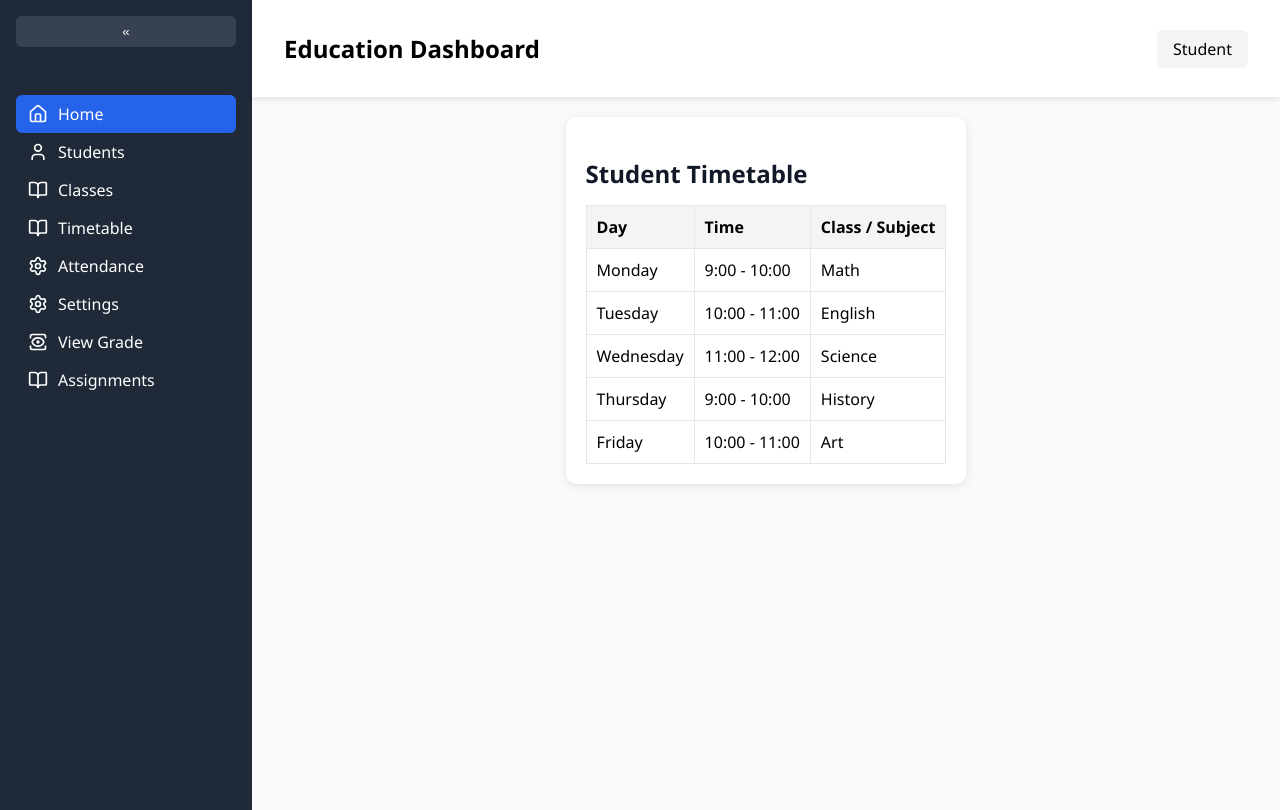
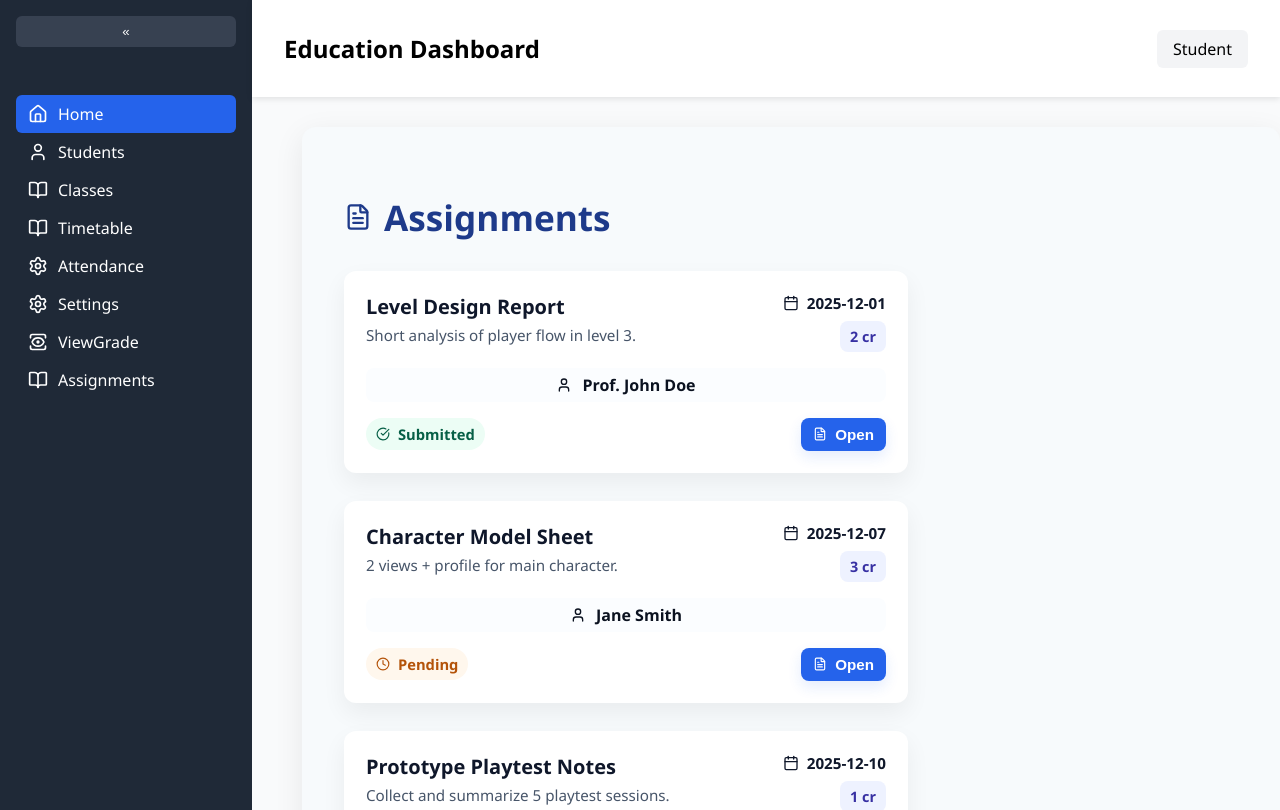
Before and after one commit to aishasurve2007/WP, a React (Vite) app: page /student/Assignments in a window 1280 px wide. Shown: the top 810 px of the page. Built offline with nearby package versions, Linux system fonts and the light colour scheme.

Commit message:
features

```diff
--- a/src/components/Assignments.css
+++ b/src/components/Assignments.css
@@ -1,32 +1,192 @@
-.timetable {
-  background: #fff;
-  padding: 20px;
-  border-radius: 10px;
-  box-shadow: 0 2px 10px rgba(0,0,0,0.1);
-  max-width: 700px;
-  margin: 20px auto;
+/* Container - left aligned and larger */
+.assign-container {
+  background: #f7fafc;
+  padding: 42px;
+  border-radius: 14px;
+  max-width: 1200px;
+  margin: 30px 0 30px 50px; /* left aligned */
+  box-shadow: 0 8px 30px rgba(0,0,0,0.08);
+  font-family: 'Segoe UI', Tahoma, Geneva, Verdana, sans-serif;
 }
 
-.timetable h2 {
-  margin-bottom: 15px;
-  color: #111827;
+/* Header */
+.assign-header {
+  display: flex;
+  align-items: center;
+  gap: 12px;
+  font-size: 2.2rem;
+  color: #1e3a8a;
+  margin-bottom: 30px;
 }
 
-.timetable table {
-  width: 100%;
-  border-collapse: collapse;
+/* List layout */
+.assign-list {
+  display: flex;
+  flex-wrap: wrap;
+  gap: 28px;
 }
 
-.timetable th, .timetable td {
-  border: 1px solid #e5e7eb;
-  padding: 10px;
-  text-align: left;
+/* Card */
+.assign-card {
+  background: #ffffff;
+  width: 520px; /* wider card */
+  border-radius: 12px;
+  padding: 22px;
+  box-shadow: 0 10px 25px rgba(0,0,0,0.06);
+  display: flex;
+  flex-direction: column;
+  gap: 16px;
+  transition: transform 0.22s ease, box-shadow 0.22s ease;
 }
 
-.timetable th {
-  background-color: #f3f4f6;
+.assign-card:hover {
+  transform: translateY(-6px);
+  box-shadow: 0 16px 40px rgba(0,0,0,0.08);
 }
 
-.timetable tr:hover {
-  background-color: #fef3c7; /* subtle hover highlight */
+/* Top row: title+desc on left, due & credits on right */
+.assign-top {
+  display: flex;
+  justify-content: space-between;
+  gap: 18px;
+  align-items: flex-start;
 }
+
+.assign-title-wrap {
+  max-width: 370px;
+}
+
+.assign-title {
+  font-size: 1.25rem;
+  margin: 0 0 6px 0;
+  color: #0f172a;
+}
+
+.assign-small-desc {
+  margin: 0;
+  font-size: 0.95rem;
+  color: #475569;
+  line-height: 1.3;
+}
+
+/* right side within top */
+.assign-right {
+  display: flex;
+  flex-direction: column;
+  align-items: flex-end;
+  gap: 8px;
+}
+
+.assign-due {
+  display: flex;
+  align-items: center;
+  gap: 8px;
+  font-size: 0.95rem;
+  color: #0f172a;
+}
+
+.assign-due-text {
+  font-weight: 600;
+}
+
+.assign-credits {
+  background: #eef2ff;
+  color: #3730a3;
+  font-weight: 600;
+  padding: 6px 10px;
+  border-radius: 8px;
+  font-size: 0.9rem;
+}
+
+/* Instructor centered in the middle of the card */
+.assign-middle {
+  display: flex;
+  align-items: center;
+  justify-content: center; /* centered */
+  gap: 10px;
+  padding: 6px 0;
+  color: #0b1220;
+  font-weight: 600;
+  background: #fbfdff;
+  border-radius: 8px;
+  width: 100%;
+}
+
+/* Bottom row: status left, actions right */
+.assign-bottom {
+  display: flex;
+  justify-content: space-between;
+  align-items: center;
+  gap: 12px;
+}
+
+/* Status styles */
+.assign-status {
+  display: inline-flex;
+  align-items: center;
+  gap: 8px;
+  padding: 6px 10px;
+  border-radius: 999px;
+  font-weight: 600;
+  font-size: 0.92rem;
+}
+
+.status-submitted {
+  background: #ecfdf5;
+  color: #065f46;
+}
+
+.status-pending {
+  background: #fff7ed;
+  color: #b45309;
+}
+
+.status-overdue {
+  background: #fff1f2;
+  color: #9f1239;
+}
+
+/* Actions */
+.assign-actions {
+  display: flex;
+  gap: 12px;
+}
+
+/* Buttons */
+.btn-primary,
+.btn-secondary {
+  display: inline-flex;
+  align-items: center;
+  gap: 8px;
+  border: none;
+  padding: 8px 12px;
+  font-weight: 600;
+  border-radius: 8px;
+  cursor: pointer;
+  font-size: 0.95rem;
+}
+
+/* primary */
+.btn-primary {
+  background: #2563eb;
+  color: white;
+  box-shadow: 0 6px 14px rgba(37,99,235,0.12);
+}
+
+/* secondary */
+.btn-secondary {
+  background: #f1f5f9;
+  color: #0f172a;
+  border: 1px solid #e6eef8;
+}
+
+/* small responsive tweak */
+@media (max-width: 600px) {
+  .assign-card {
+    width: 100%;
+  }
+  .assign-container {
+    margin-left: 16px;
+    padding: 24px;
+  }
+}
--- a/src/components/Assignments.jsx
+++ b/src/components/Assignments.jsx
@@ -1,52 +1,94 @@
-import React, { useState, useEffect } from "react";
-import "./Timetable.css";
+import React from "react";
+import {
+  FileText,
+  Calendar,
+  User,
+  Paperclip,
+  CheckCircle,
+  Clock
+} from "lucide-react";
+import "./Assignments.css";
 
-export default function Timetable({ userType }) {
-  const [timetable, setTimetable] = useState([]);
+export default function Assignments() {
+  const assignments = [
+    {
+      title: "Level Design Report",
+      desc: "Short analysis of player flow in level 3.",
+      instructor: "Prof. John Doe",
+      due: "2025-12-01",
+      credits: 2,
+      attachments: 1,
+      status: "Submitted"
+    },
+    {
+      title: "Character Model Sheet",
+      desc: "2 views + profile for main character.",
+      instructor: "Jane Smith",
+      due: "2025-12-07",
+      credits: 3,
+      attachments: 2,
+      status: "Pending"
+    },
+    {
+      title: "Prototype Playtest Notes",
+      desc: "Collect and summarize 5 playtest sessions.",
+      instructor: "Alex Johnson",
+      due: "2025-12-10",
+      credits: 1,
+      attachments: 0,
+      status: "Overdue"
+    }
+  ];
 
-  useEffect(() => {
-    // Dummy data for students
-    const studentData = [
-      { id: 1, day: "Monday", time: "9:00 - 10:00", subject: "Math" },
-      { id: 2, day: "Tuesday", time: "10:00 - 11:00", subject: "English" },
-      { id: 3, day: "Wednesday", time: "11:00 - 12:00", subject: "Science" },
-      { id: 4, day: "Thursday", time: "9:00 - 10:00", subject: "History" },
-      { id: 5, day: "Friday", time: "10:00 - 11:00", subject: "Art" },
-    ];
-
-    // Dummy data for teachers
-    const teacherData = [
-      { id: 1, day: "Monday", time: "9:00 - 10:00", subject: "Math - Class 10" },
-      { id: 2, day: "Tuesday", time: "10:00 - 11:00", subject: "English - Class 9" },
-      { id: 3, day: "Wednesday", time: "11:00 - 12:00", subject: "Science - Class 8" },
-      { id: 4, day: "Thursday", time: "9:00 - 10:00", subject: "History - Class 7" },
-      { id: 5, day: "Friday", time: "10:00 - 11:00", subject: "Art - Class 6" },
-    ];
-
-    setTimetable(userType === "teacher" ? teacherData : studentData);
-  }, [userType]);
+  const statusClass = (s) =>
+    s === "Submitted" ? "status-submitted" : s === "Pending" ? "status-pending" : "status-overdue";
 
   return (
-    <div className="timetable">
-      <h2>{userType === "teacher" ? "Teacher" : "Student"} Timetable</h2>
-      <table>
-        <thead>
-          <tr>
-            <th>Day</th>
-            <th>Time</th>
-            <th>Class / Subject</th>
-          </tr>
-        </thead>
-        <tbody>
-          {timetable.map((entry) => (
-            <tr key={entry.id}>
-              <td>{entry.day}</td>
-              <td>{entry.time}</td>
-              <td>{entry.subject}</td>
-            </tr>
-          ))}
-        </tbody>
-      </table>
+    <div className="assign-container">
+      <h1 className="assign-header">
+        <FileText size={28} /> Assignments
+      </h1>
+
+      <div className="assign-list">
+        {assignments.map((a, i) => (
+          <article className="assign-card" key={i}>
+            <div className="assign-top">
+              <div className="assign-title-wrap">
+                <h2 className="assign-title">{a.title}</h2>
+                <p className="assign-small-desc">{a.desc}</p>
+              </div>
+
+              <div className="assign-right">
+                <div className="assign-due">
+                  <Calendar size={16} />
+                  <span className="assign-due-text">{a.due}</span>
+                </div>
+                <div className="assign-credits">{a.credits} cr</div>
+              </div>
+            </div>
+
+            <div className="assign-middle">
+              <User size={16} />
+              <span className="assign-instructor">{a.instructor}</span>
+            </div>
+
+            <div className="assign-bottom">
+              <div className={`assign-status ${statusClass(a.status)}`}>
+                {a.status === "Submitted" && <CheckCircle size={14} />}
+                {a.status === "Pending" && <Clock size={14} />}
+                <span className="status-text">{a.status}</span>
+              </div>
+
+              <div className="assign-actions">
+                <button className="btn-primary">
+                  <FileText size={14} />
+                  <span>Open</span>
+                </button>
+              </div>
+            </div>
+          </article>
+        ))}
+      </div>
     </div>
   );
 }
--- /dev/null
+++ b/src/components/ViewGrades.css
@@ -0,0 +1,70 @@
+/* minimal styles — keeps things visible */
+.grades-container {
+  background: #f7fbff;
+  padding: 30px;
+  border-radius: 10px;
+  max-width: 1100px;
+  margin: 30px 0 30px 50px;
+  font-family: 'Segoe UI', Tahoma, Geneva, Verdana, sans-serif;
+  color: #0f172a;
+}
+
+.grades-header {
+  display:flex;
+  justify-content:space-between;
+  align-items:center;
+  margin-bottom:18px;
+ }
+.grades-title {
+  display:flex; gap:10px;
+   align-items:center;
+   font-size:1.25rem;
+  }
+.grades-list {
+  display:flex;
+  flex-direction:column;
+  gap:12px;
+ }
+
+.grade-card {
+  background:white;
+  padding:14px;
+  border-radius:8px;
+  box-shadow: 0 6px 14px rgba(0,0,0,0.04);
+}
+.grade-top { display:flex;
+  justify-content:space-between;
+  gap:10px;
+ }
+.course-title {
+   margin:6px 0;
+   font-size:1.05rem;
+   }
+.course-desc {
+  margin:0;
+  color:#475569;
+  font-size:0.95rem; }
+.grade-middle {
+  display:flex;
+  justify-content:center;
+  gap:8px;
+  padding-top:8px;
+  color:#0b1220;
+  font-weight:600;
+  }
+.grade-badge {
+  background:#e6f0ff;
+  padding:6px 10px;
+  border-radius:8px;
+  font-weight:700;
+  }
+.btn-download {
+  background:#2563eb;
+  color:white;
+  border:none;
+  padding:8px 10px;
+  border-radius:8px;
+  display:inline-flex;
+  gap:8px;
+  align-items:center;
+}
--- /dev/null
+++ b/src/components/ViewGrades.jsx
@@ -0,0 +1,62 @@
+import React from "react";
+import { Award, Download, User } from "lucide-react";
+import "./ViewGrades.css"; // ensure this file exists in the same folder
+
+export default function ViewGrades() {
+  // minimal data to test rendering
+  const courses = [
+    { code: "GDEV201", title: "Unity Game Development", desc: "Intro to Unity & C# scripting.", instructor: "Prof. John Doe", credits: 4, grade: "A-" },
+    { code: "GDES101", title: "Game Design Principles", desc: "Mechanics & player journeys.", instructor: "Maria Garcia", credits: 2, grade: "A" }
+  ];
+
+  // quick GPA calc (safe)
+  const points = { "A": 4.0, "A-": 3.7, "B+": 3.3, "B": 3.0, "C": 2.0, "F": 0 };
+  const totalPoints = courses.reduce((s, c) => s + (points[c.grade] || 0) * c.credits, 0);
+  const totalCredits = courses.reduce((s, c) => s + c.credits, 0);
+  const gpa = totalCredits ? (totalPoints / totalCredits).toFixed(2) : "—";
+
+  return (
+    <div className="grades-container">
+      <header className="grades-header">
+        <div className="grades-title">
+          <Award size={26} /> <h1>View Grades</h1>
+        </div>
+
+        <div className="grades-summary">
+          <div className="gpa-box">
+            <div className="gpa-value">{gpa}</div>
+            <div className="gpa-label">Term GPA</div>
+          </div>
+          <button className="btn-download">
+            <Download size={16} />
+            <span>Download</span>
+          </button>
+        </div>
+      </header>
+
+      <main className="grades-list">
+        {courses.map((c, i) => (
+          <article className="grade-card" key={i}>
+            <div className="grade-top">
+              <div className="grade-left">
+                <div className="course-code">{c.code}</div>
+                <h2 className="course-title">{c.title}</h2>
+                <p className="course-desc">{c.desc}</p>
+              </div>
+
+              <div className="grade-right">
+                <div className="grade-badge">{c.grade}</div>
+                <div className="course-credits">{c.credits} cr</div>
+              </div>
+            </div>
+
+            <div className="grade-middle">
+              <User size={14} />
+              <span className="grade-instructor">{c.instructor}</span>
+            </div>
+          </article>
+        ))}
+      </main>
+    </div>
+  );
+}
--- a/src/components/View_Grades.css
+++ /dev/null
@@ -1,32 +0,0 @@
-.timetable {
-  background: #fff;
-  padding: 20px;
-  border-radius: 10px;
-  box-shadow: 0 2px 10px rgba(0,0,0,0.1);
-  max-width: 700px;
-  margin: 20px auto;
-}
-
-.timetable h2 {
-  margin-bottom: 15px;
-  color: #111827;
-}
-
-.timetable table {
-  width: 100%;
-  border-collapse: collapse;
-}
-
-.timetable th, .timetable td {
-  border: 1px solid #e5e7eb;
-  padding: 10px;
-  text-align: left;
-}
-
-.timetable th {
-  background-color: #f3f4f6;
-}
-
-.timetable tr:hover {
-  background-color: #fef3c7; /* subtle hover highlight */
-}
--- a/src/components/View_Grades.jsx
+++ /dev/null
@@ -1,52 +0,0 @@
-import React, { useState, useEffect } from "react";
-import "./Timetable.css";
-
-export default function Timetable({ userType }) {
-  const [timetable, setTimetable] = useState([]);
-
-  useEffect(() => {
-    // Dummy data for students
-    const studentData = [
-      { id: 1, day: "Monday", time: "9:00 - 10:00", subject: "Math" },
-      { id: 2, day: "Tuesday", time: "10:00 - 11:00", subject: "English" },
-      { id: 3, day: "Wednesday", time: "11:00 - 12:00", subject: "Science" },
-      { id: 4, day: "Thursday", time: "9:00 - 10:00", subject: "History" },
-      { id: 5, day: "Friday", time: "10:00 - 11:00", subject: "Art" },
-    ];
-
-    // Dummy data for teachers
-    const teacherData = [
-      { id: 1, day: "Monday", time: "9:00 - 10:00", subject: "Math - Class 10" },
-      { id: 2, day: "Tuesday", time: "10:00 - 11:00", subject: "English - Class 9" },
-      { id: 3, day: "Wednesday", time: "11:00 - 12:00", subject: "Science - Class 8" },
-      { id: 4, day: "Thursday", time: "9:00 - 10:00", subject: "History - Class 7" },
-      { id: 5, day: "Friday", time: "10:00 - 11:00", subject: "Art - Class 6" },
-    ];
-
-    setTimetable(userType === "teacher" ? teacherData : studentData);
-  }, [userType]);
-
-  return (
-    <div className="timetable">
-      <h2>{userType === "teacher" ? "Teacher" : "Student"} Timetable</h2>
-      <table>
-        <thead>
-          <tr>
-            <th>Day</th>
-            <th>Time</th>
-            <th>Class / Subject</th>
-          </tr>
-        </thead>
-        <tbody>
-          {timetable.map((entry) => (
-            <tr key={entry.id}>
-              <td>{entry.day}</td>
-              <td>{entry.time}</td>
-              <td>{entry.subject}</td>
-            </tr>
-          ))}
-        </tbody>
-      </table>
-    </div>
-  );
-}
--- a/src/components/dashboards/studentDashboard/StudentDashboard.jsx
+++ b/src/components/dashboards/studentDashboard/StudentDashboard.jsx
@@ -3,12 +3,10 @@ import StudentSidebar from "./StudentSidebar";
 import StudentHeader from "./StudentHeader";
 import StudentDashboardContent from "./StudentDashboardContent";
 import Timetable from "../../Timetable";
-import Courses from "../../Courses";
-import View_Grades from "../../View_Grades";
+import AttendanceCard from "../../AttendanceCard"; // from remote HEAD
+import Courses from "../../Courses";               // from your local changes
+import ViewGrades from "../../ViewGrades";
 import Assignments from "../../Assignments";
-
-
-import AttendanceCard from "../../AttendanceCard";
 
 export default function StudentDashboard() {
   return (
@@ -19,18 +17,10 @@ export default function StudentDashboard() {
         <Routes>
           <Route path="/" element={<StudentDashboardContent />} />
           <Route path="timetable" element={<Timetable userType="student" />} />
-
+          <Route path="attendence" element={<AttendanceCard userType="student" />} /> {/* keep remote route */}
           <Route path="classes" element={<Courses userType="student" />} />
-          <Route path="viewgrade" element={<View_Grades userType="student" />} />
+          <Route path="viewgrade" element={<ViewGrades userType="student" />} />
           <Route path="assignments" element={<Assignments userType="student" />} />
-
-
-          <Route path="attendence" element={<AttendanceCard userType="student" />} />
-
-          <Route path="classes" element={<Courses userType="student" />} />
-          <Route path="viewgrade" element={<View_Grades userType="student" />} />
-          <Route path="assignments" element={<Assignments userType="student" />} />
-
         </Routes>
       </div>
     </div>
--- a/src/components/dashboards/studentDashboard/StudentSidebar.jsx
+++ b/src/components/dashboards/studentDashboard/StudentSidebar.jsx
@@ -1,25 +1,21 @@
 import React, { useState } from "react";
-import { HomeIcon, UserIcon, SettingsIcon, BookOpenIcon, ViewIcon} from "lucide-react";
+import { HomeIcon, UserIcon, SettingsIcon, BookOpenIcon, ViewIcon } from "lucide-react";
 import "./StudentSidebar.css";
 import { Link } from "react-router-dom";
-
 
 export default function StudentSidebar() {
   const [open, setOpen] = useState(true);
   const [active, setActive] = useState("Home");
 
   const menuItems = [
-    { name: "Home", icon: <HomeIcon size={20} /> },
-    { name: "Students", icon: <UserIcon size={20} /> },
+    { name: "Home", icon: <HomeIcon size={20} />, path: "/student" },
+    { name: "Students", icon: <UserIcon size={20} />, path: "/student" },
     { name: "Classes", icon: <BookOpenIcon size={20} />, path: "/student/classes" },
     { name: "Timetable", icon: <BookOpenIcon size={20} />, path: "/student/timetable" },
-
-    { name: "Attendance", icon: <SettingsIcon size={20} />, path: "/student/attendence"},
-
-    { name: "Settings", icon: <SettingsIcon size={20} /> },
-    { name: "View Grade", icon: <ViewIcon size={20} />, path: "/student/View_Grades"},
-    { name: "Assignments", icon: <BookOpenIcon size={20} />, path: "/student/Assignments" },
-
+    { name: "Attendance", icon: <SettingsIcon size={20} />, path: "/student/attendence" }, // remote
+    { name: "Settings", icon: <SettingsIcon size={20} /> },                                  // local
+    { name: "ViewGrade", icon: <ViewIcon size={20} />, path: "/student/ViewGrades" },    // local
+    { name: "Assignments", icon: <BookOpenIcon size={20} />, path: "/student/Assignments" } // local
   ];
 
   return (
@@ -35,9 +31,9 @@ export default function StudentSidebar() {
             onClick={() => setActive(item.name)}
           >
             <Link to={item.path} className="menu-link">
-        {item.icon}
-        {open && <span className="menu-text">{item.name}</span>}
-      </Link>
+              {item.icon}
+              {open && <span className="menu-text">{item.name}</span>}
+            </Link>
           </li>
         ))}
       </ul>
```
